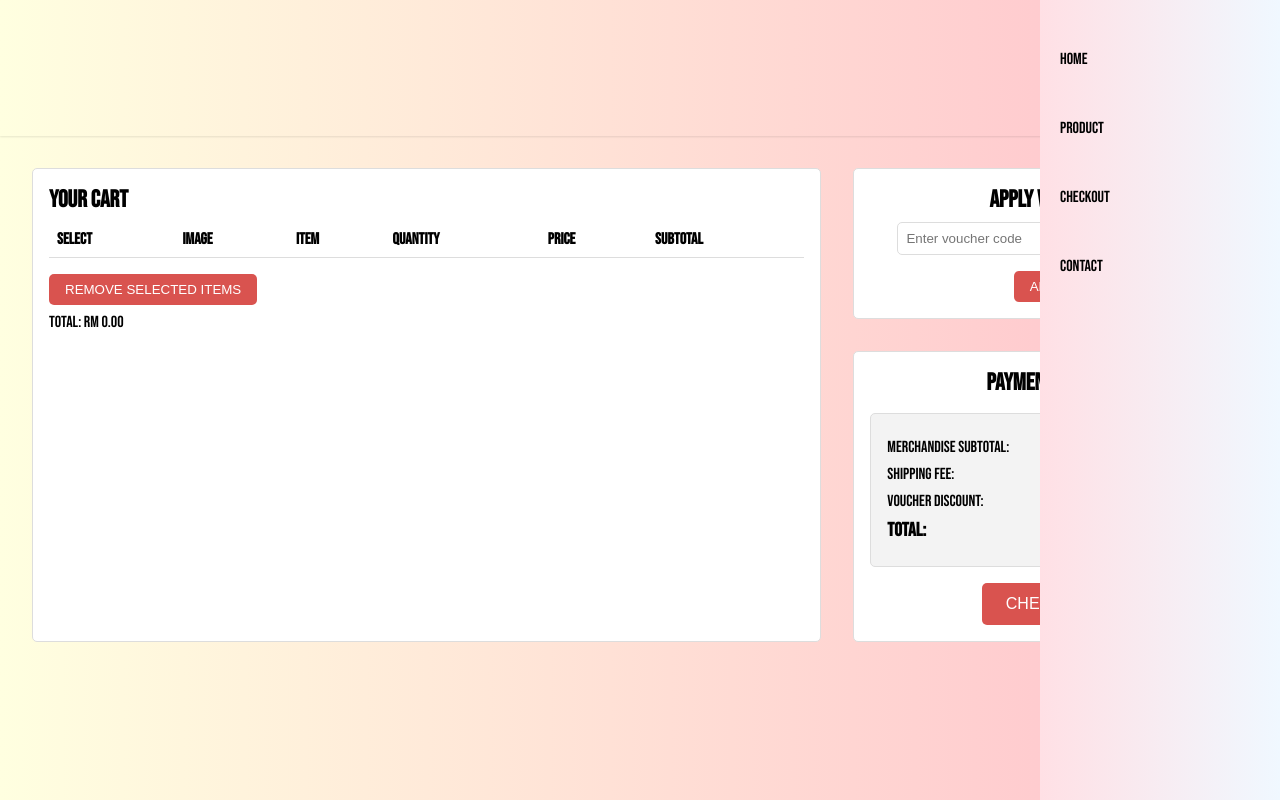
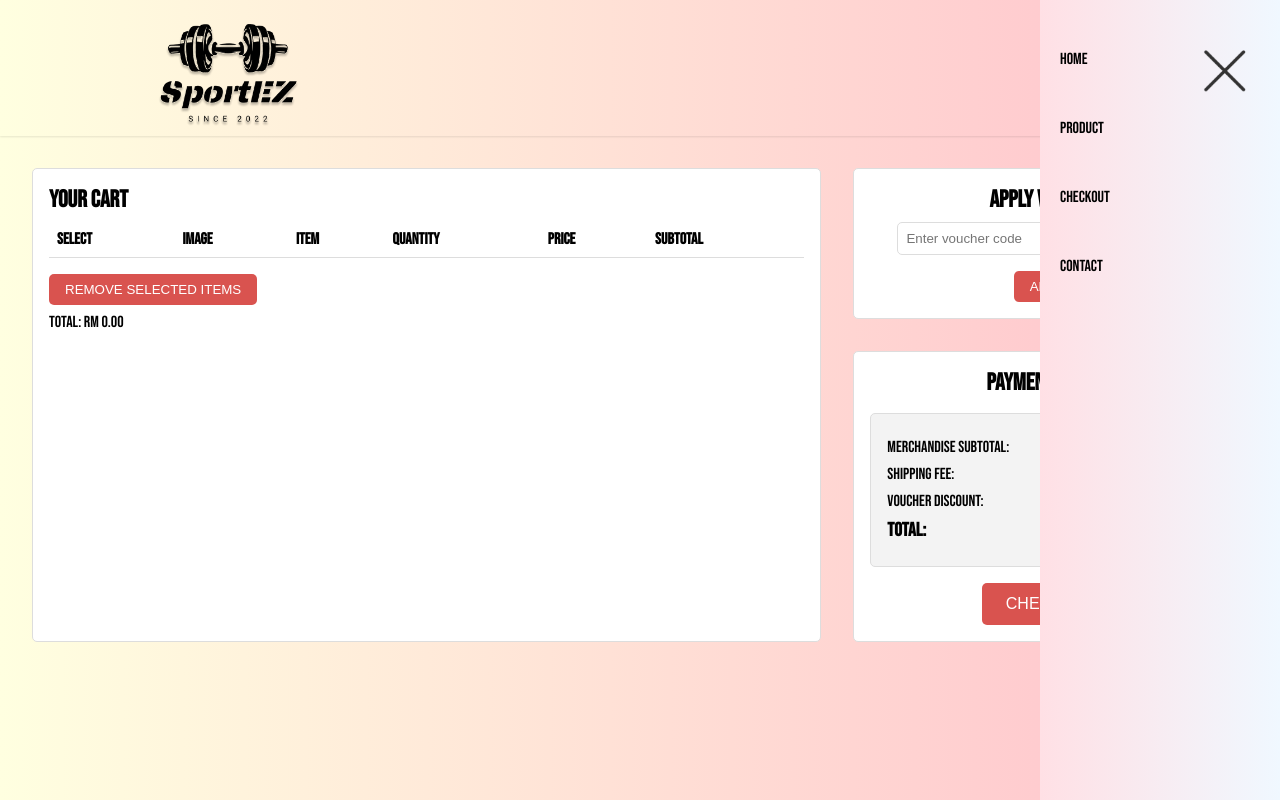
Before and after one commit to hadidean/Sports-Equipment-E-Commerce-SportEZ-, a website: page checkout.html in a window 1280 px wide. Both pictures are taken after a click on the element 1225 px from the left and 55 px from the top of the page. Drawn offline with Linux system fonts and the light colour scheme.

Commit message:
Update checkout.html

```diff
--- a/checkout.html
+++ b/checkout.html
@@ -13,7 +13,7 @@
     <header>
          <!-- LOGO -->
          <div id="header-logo">
-            <a href="dashboard.html"><img src="images/logo.png" alt="" /></a>
+            <a href="dashboard.html"><img src="imgs/logo.png" alt="" /></a>
         </div>
 
         <!-- NAVIGATION MENU -->
@@ -28,7 +28,7 @@
             </nav>
         </div>
         <div id="menuBtn">
-            <img src="Images/menu.png" id="menu" alt="">
+            <img src="Imgs/menu.png" id="menu" alt="">
         </div>
     </header>
 
@@ -40,11 +40,11 @@
         menuBtn.onclick = function(){
             if(sideNav.style.right == "-240px"){
                 sideNav.style.right = "0";
-                menu.src = "Images/close.png";
+                menu.src = "Imgs/close.png";
             }
             else{
                 sideNav.style.right = "-240px";
-                menu.src = "Images/menu.png";
+                menu.src = "Imgs/menu.png";
             }
         }
     </script>
```
